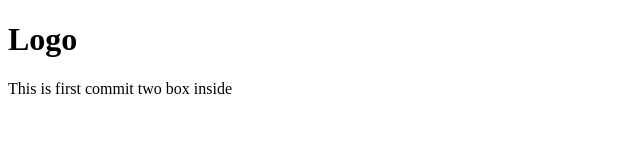
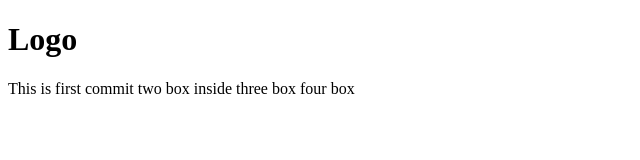
Before and after one commit to stikcky/frontend_test, a plain HTML site: page index.html in a window 1280 px wide. Shown: the whole page, without its empty margins (0-640 px from the left). Drawn offline with Linux system fonts and the light colour scheme.

Commit message:
added four box

```diff
--- a/index.html
+++ b/index.html
@@ -12,5 +12,7 @@
     </div>
     This is first commit
     two box inside
+    three box
+    four box
 </body>
 </html>
```
